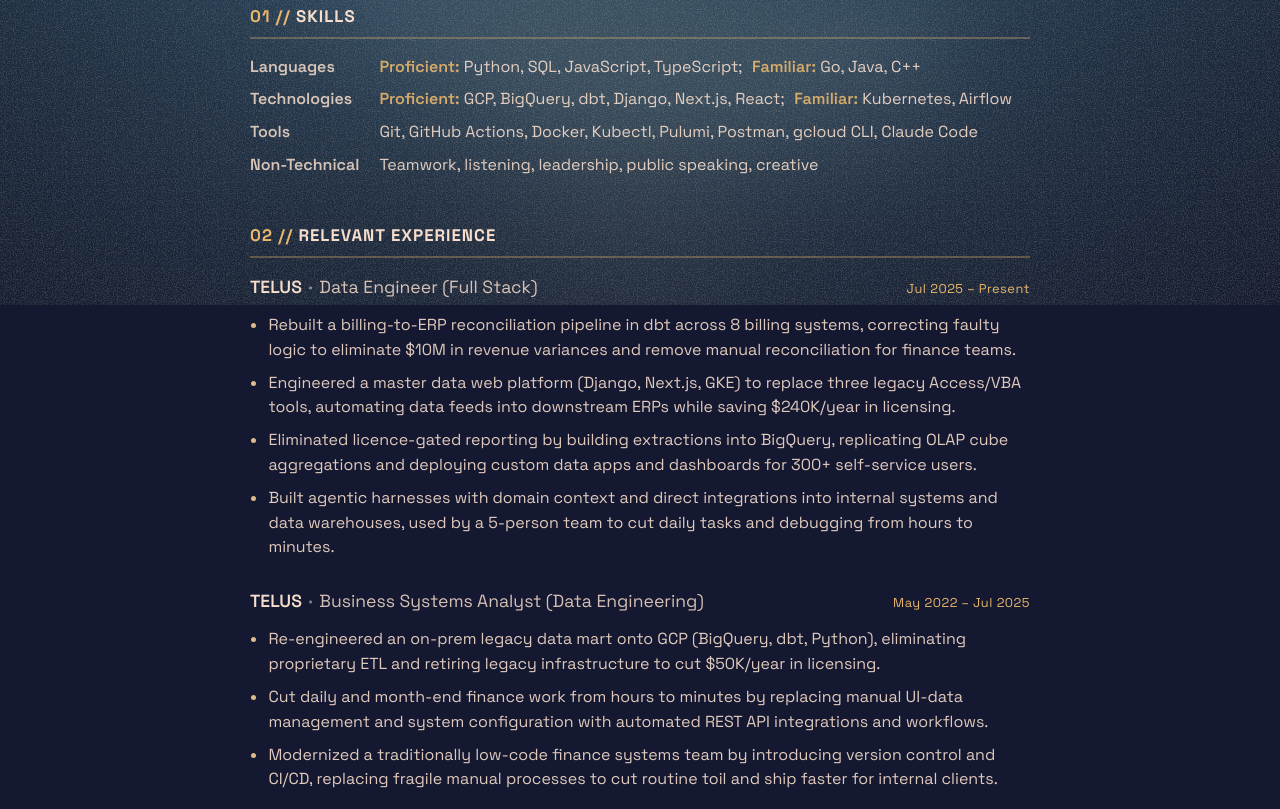
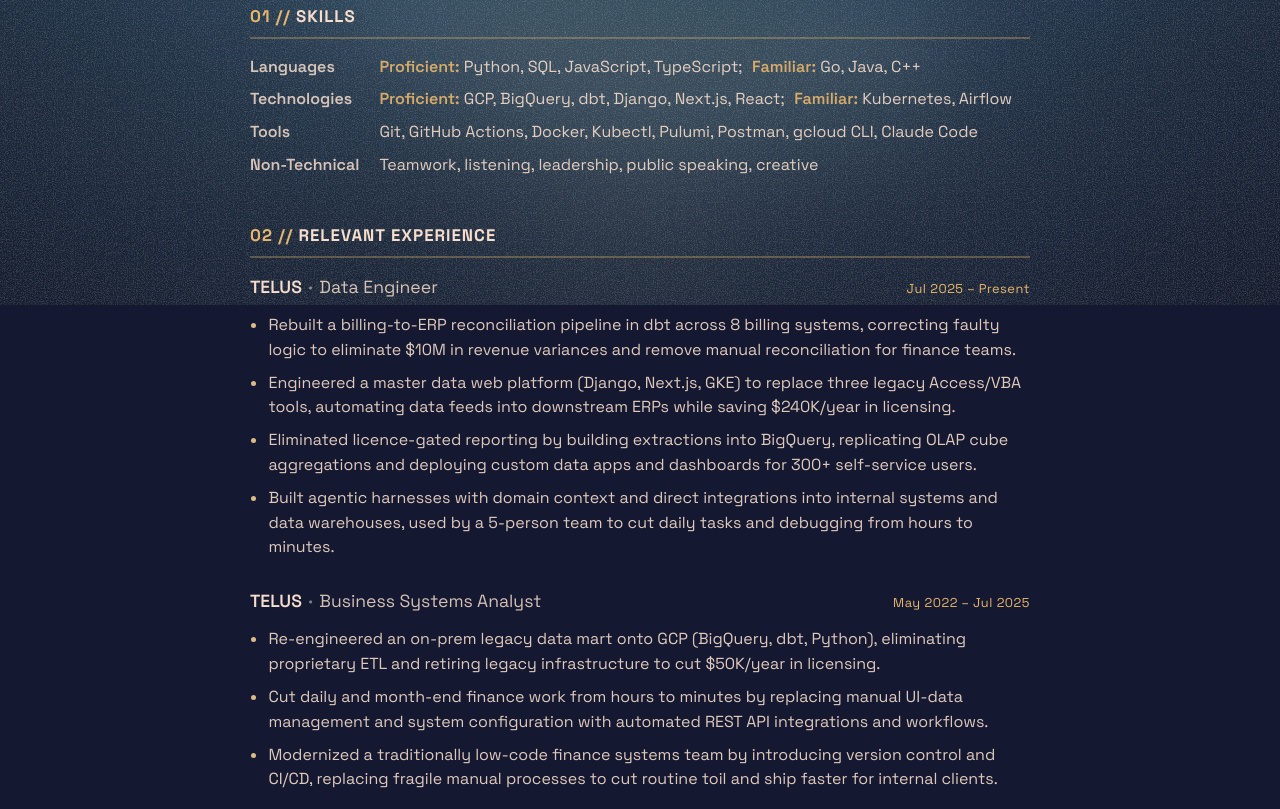
Before and after one commit to nick98anderson/portfolio-webapp, an Astro site: page /resume in a window 1280 px wide. Shown: the part 495-1304 px from the top of the page. Built offline with nearby package versions, Linux system fonts and the light colour scheme; Astro itself is replaced by a stand-in of ours.

Commit message:
Drop parenthetical qualifiers from TELUS job titles
Co-Authored-By: Claude Opus 5.5 <noreply@anthropic.com>

```diff
--- a/src/pages/resume.astro
+++ b/src/pages/resume.astro
@@ -46,7 +46,7 @@ const base = import.meta.env.BASE_URL.replace(/\/?$/, '/');
 
 			<article class="role">
 				<div class="role-head">
-					<h3>TELUS <span class="sep">·</span> <span class="role-title">Data Engineer (Full Stack)</span></h3>
+					<h3>TELUS <span class="sep">·</span> <span class="role-title">Data Engineer</span></h3>
 					<span class="meta">Jul 2025 – Present</span>
 				</div>
 				<ul class="role-summary">
@@ -59,7 +59,7 @@ const base = import.meta.env.BASE_URL.replace(/\/?$/, '/');
 
 			<article class="role">
 				<div class="role-head">
-					<h3>TELUS <span class="sep">·</span> <span class="role-title">Business Systems Analyst (Data Engineering)</span></h3>
+					<h3>TELUS <span class="sep">·</span> <span class="role-title">Business Systems Analyst</span></h3>
 					<span class="meta">May 2022 – Jul 2025</span>
 				</div>
 				<ul class="role-summary">
```
